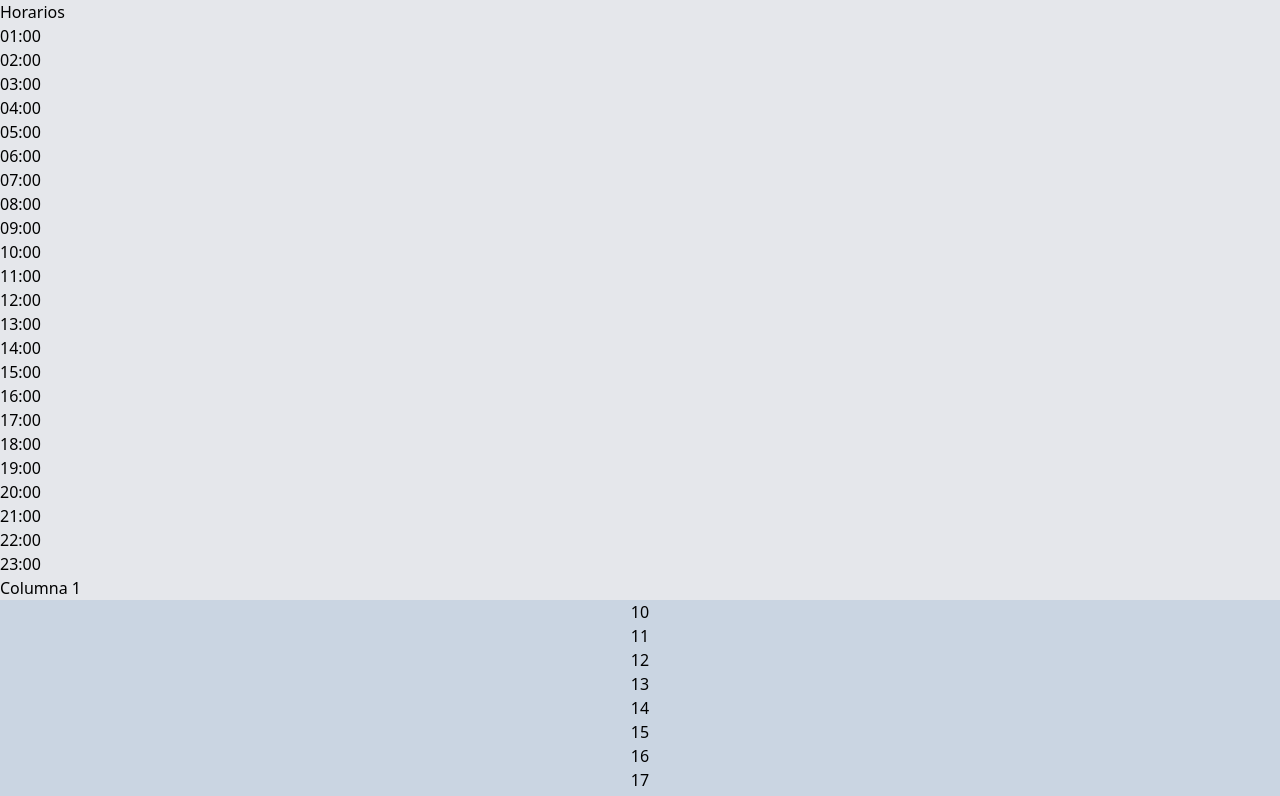
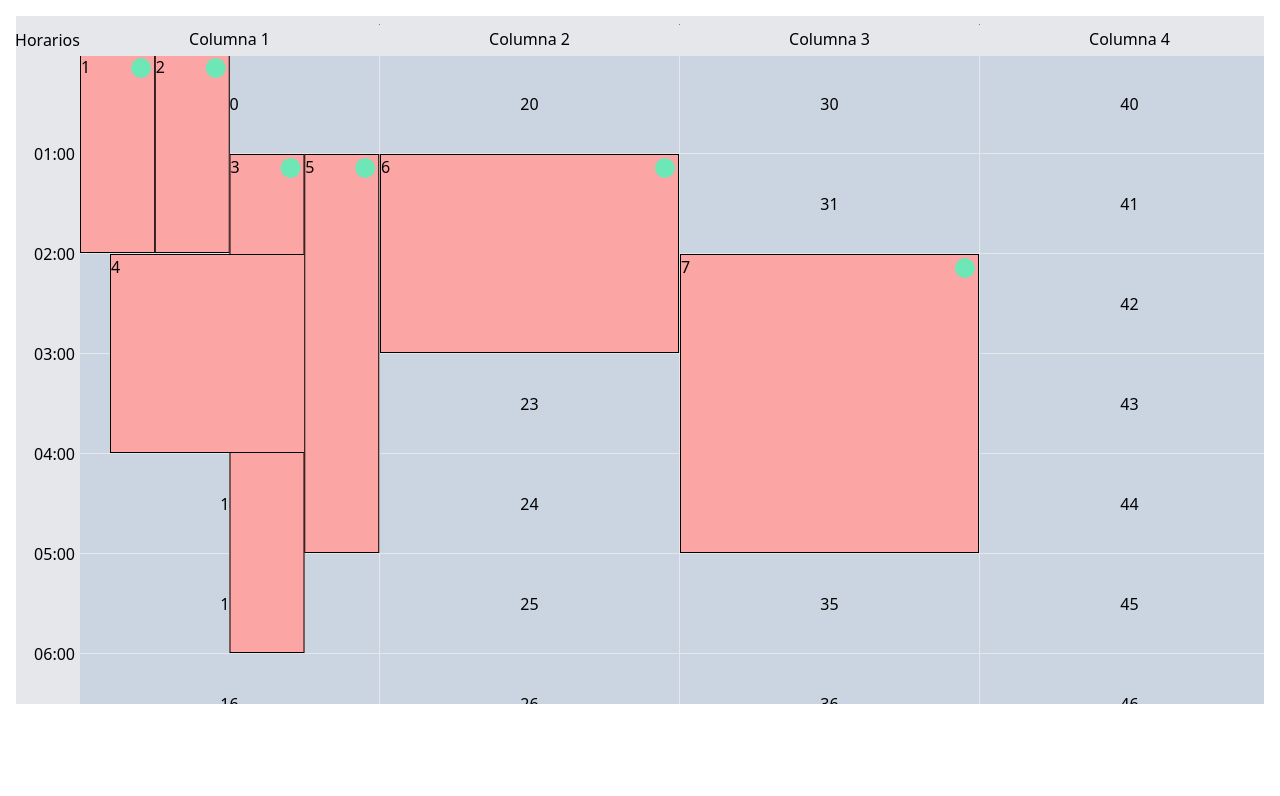
Before and after one commit to ssreynoso/dynamic-schedule, a React (Vite) app: page / in a window 1280 px wide. Shown: the top 796 px of the page. Built offline with nearby package versions, Linux system fonts and the light colour scheme.

Commit message:
Local implementation

```diff
--- a/src/App.tsx
+++ b/src/App.tsx
@@ -1,7 +1,6 @@
 import { useCallback, useEffect, useMemo, useState } from 'react'
 
-import { DynamicSchedule } from './modules/dynamic-schedule/components'
-import { DynamicScheduleOnChangeCallback } from './modules/dynamic-schedule/types'
+import { DynamicSchedule, DynamicScheduleOnChangeCallback } from './modules/dynamic-schedule'
 import { ScheduleItem } from './schedule-item'
 import { ScheduleVoidItem } from './schedule-void-item'
 
@@ -100,7 +99,7 @@ function App() {
     }, [])
 
     return (
-        <div className='container mx-auto h-screen'>
+        <div className='container mx-auto h-[90vh] overflow-y-auto p-4'>
             <DynamicSchedule
                 scrollIndicator={scrollIndicator}
                 firstColumnWidth={firstColumnWidth}
--- a/src/main.tsx
+++ b/src/main.tsx
@@ -1,5 +1,6 @@
 import { StrictMode } from 'react'
 import { createRoot } from 'react-dom/client'
+
 import './main.css'
 import App from './App.tsx'
 
--- a/src/modules/dynamic-schedule/index.ts
+++ b/src/modules/dynamic-schedule/index.ts
@@ -14,7 +14,7 @@ export type {
     DynamicScheduleOnChangeCallbackInput,
     ScheduleItemComponentProps,
     ScheduleVoidItemComponentProps,
-    ScrollIndicator,
+    ScrollIndicator
 } from './types'
 
 // Hooks (if needed by consumers)
--- a/src/schedule-item.tsx
+++ b/src/schedule-item.tsx
@@ -1,10 +1,26 @@
-import { ScheduleItemComponentProps } from './modules/dynamic-schedule/types'
+import { ScheduleItemComponentProps } from './modules/dynamic-schedule'
 
 export const ScheduleItem = ({ original, draggableProps }: ScheduleItemComponentProps<{ name: string }>) => {
     return (
-        <div className='h-full w-full border bg-red-300'>
+        <div
+            style={{
+                height: '100%',
+                width: '100%',
+                border: '1px solid #000',
+                backgroundColor: '#fca5a5'
+            }}
+        >
             <div
-                className='absolute top-1 right-1 h-[20px] w-[20px] cursor-move rounded-full bg-emerald-300'
+                style={{
+                    position: 'absolute',
+                    top: '4px',
+                    right: '4px',
+                    height: '20px',
+                    width: '20px',
+                    cursor: 'move',
+                    borderRadius: '9999px',
+                    backgroundColor: '#6ee7b7'
+                }}
                 {...draggableProps?.attributes}
                 {...draggableProps?.listeners}
             ></div>
--- a/src/schedule-void-item.tsx
+++ b/src/schedule-void-item.tsx
@@ -1,8 +1,17 @@
-import { ScheduleVoidItemComponentProps } from './modules/dynamic-schedule/types'
+import { ScheduleVoidItemComponentProps } from './modules/dynamic-schedule'
 
 export const ScheduleVoidItem = ({ column, row }: ScheduleVoidItemComponentProps) => {
     return (
-        <div className='bg-slate-300 w-full h-full flex items-center justify-center'>
+        <div
+            style={{
+                backgroundColor: '#cbd5e1',
+                width: '100%',
+                height: '100%',
+                display: 'flex',
+                alignItems: 'center',
+                justifyContent: 'center'
+            }}
+        >
             <p>{column.id}</p>
             <p>{row.id}</p>
         </div>
```
